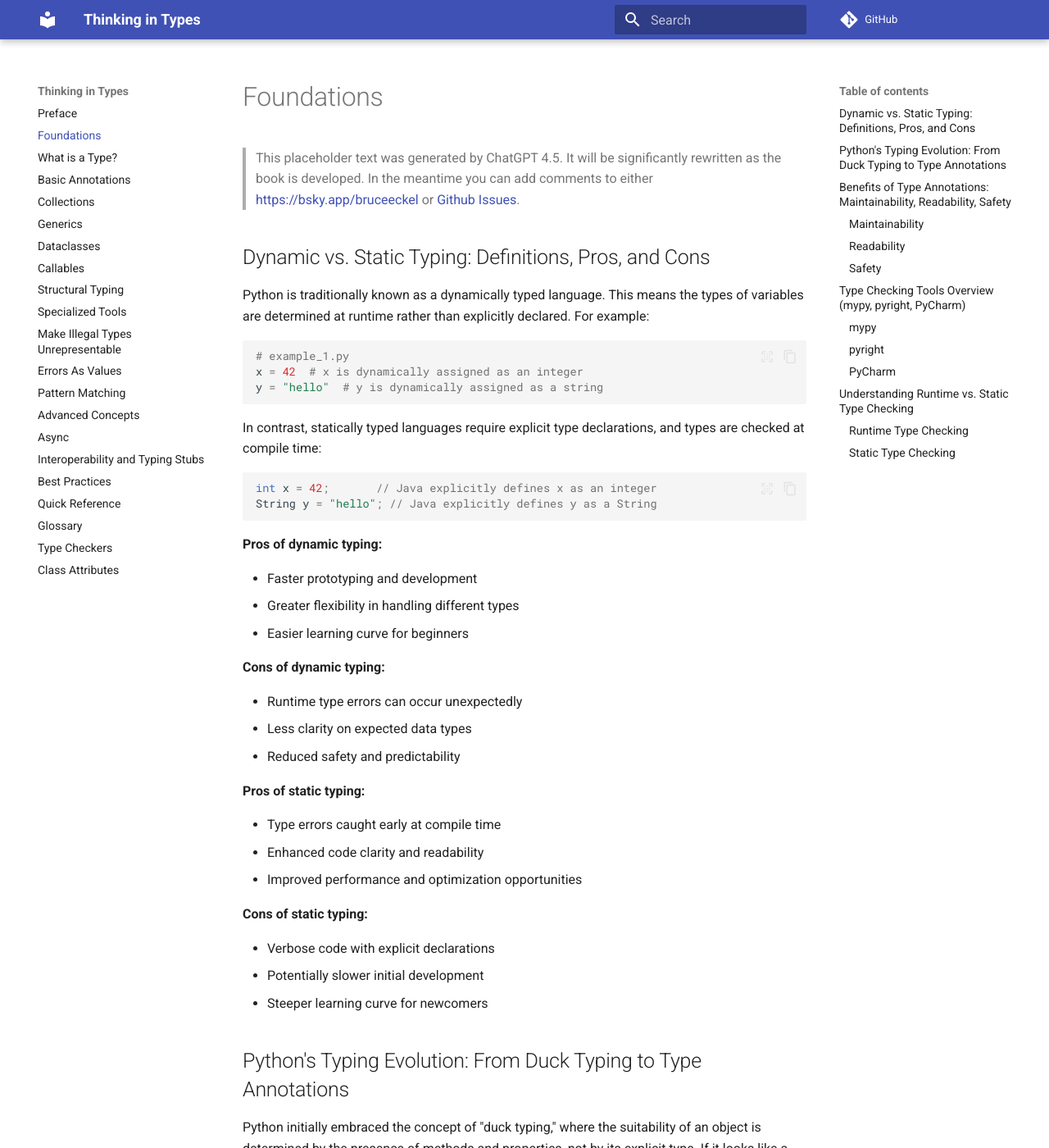
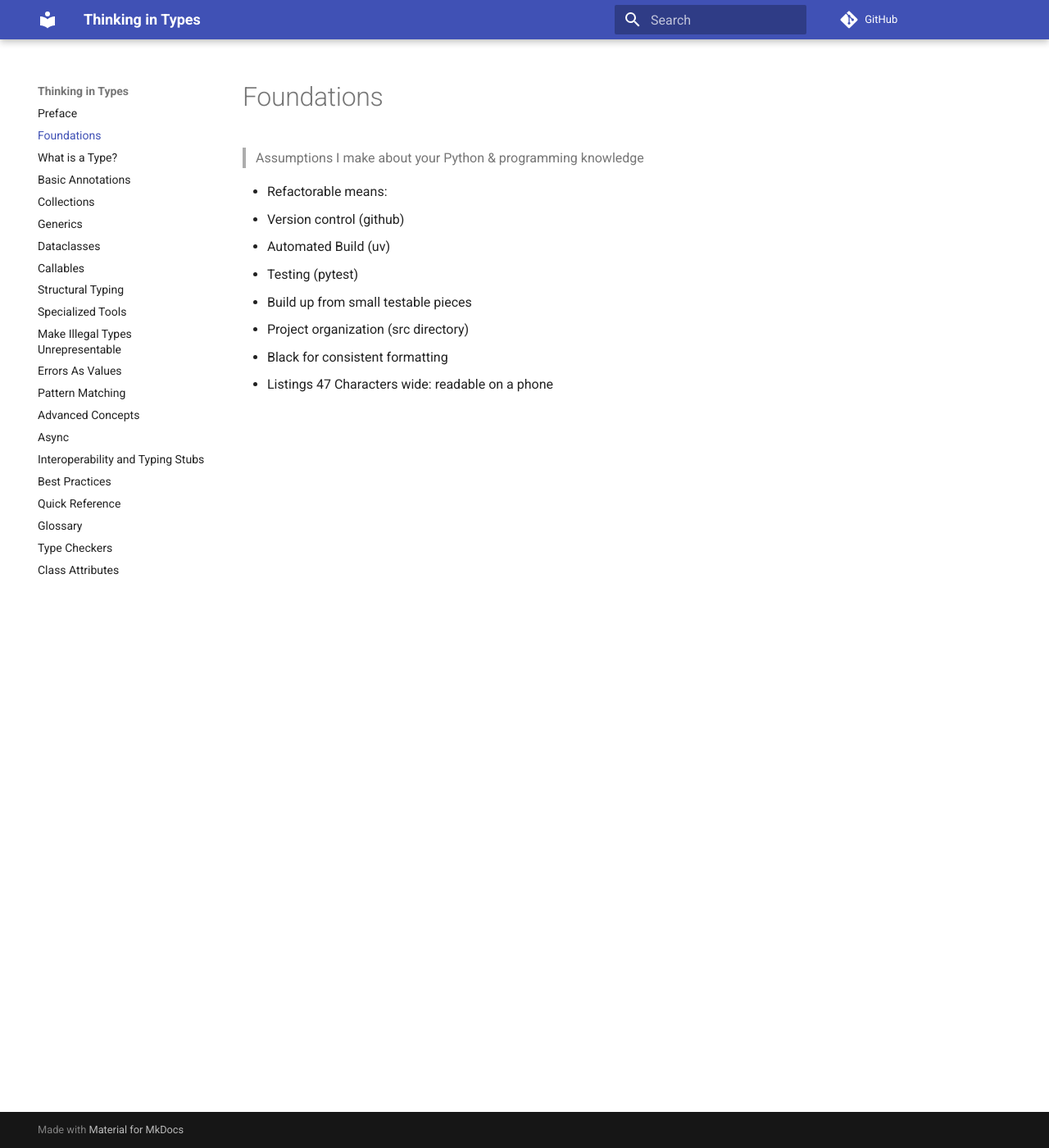
Before and after one commit to ThinkingInTypes/ThinkingInTypes.github.io, an MkDocs documentation site: the page built from Chapters/02_Foundations.md, in a window 1280 px wide and 1400 px high. Shown: the whole window at 82% size. Built offline with MkDocs 1.6.1 and Material for MkDocs 9.7.7, drawn with Linux system fonts in a browser that asks for light colours; comment, search, counter and statistics services are not loaded; some of the changed text lies outside the part shown.

Commit message:
Update 02_Foundations.md

````diff
--- a/Chapters/02_Foundations.md
+++ b/Chapters/02_Foundations.md
@@ -1,159 +1,12 @@
 # Foundations
 
-> This placeholder text was generated by ChatGPT 4.5.
-> It will be significantly rewritten as the book is developed.
-> In the meantime you can add comments to either <https://bsky.app/bruceeckel> or [Github Issues](https://github.com/ThinkingInTypes/ThinkingInTypes.github.io/issues).
+> Assumptions I make about your Python & programming knowledge
 
-## Dynamic vs. Static Typing: Definitions, Pros, and Cons
-
-Python is traditionally known as a dynamically typed language.
-This means the types of variables are determined at runtime rather than explicitly declared.
-For example:
-
-```python
-# example_1.py
-x = 42  # x is dynamically assigned as an integer
-y = "hello"  # y is dynamically assigned as a string
-```
-
-In contrast, statically typed languages require explicit type declarations, and types are checked at compile time:
-
-```java
-int x = 42;       // Java explicitly defines x as an integer
-String y = "hello"; // Java explicitly defines y as a String
-```
-
-**Pros of dynamic typing:**
-
-- Faster prototyping and development
-- Greater flexibility in handling different types
-- Easier learning curve for beginners
-
-**Cons of dynamic typing:**
-
-- Runtime type errors can occur unexpectedly
-- Less clarity on expected data types
-- Reduced safety and predictability
-
-**Pros of static typing:**
-
-- Type errors caught early at compile time
-- Enhanced code clarity and readability
-- Improved performance and optimization opportunities
-
-**Cons of static typing:**
-
-- Verbose code with explicit declarations
-- Potentially slower initial development
-- Steeper learning curve for newcomers
-
-## Python's Typing Evolution: From Duck Typing to Type Annotations
-
-Python initially embraced the concept of "duck typing," where the suitability of an object is determined by the presence of methods and properties, not by its explicit type.
-If it looks like a duck and quacks like a duck, it's treated as a duck:
-
-```python
-# example_2.py
-class Duck:
-    def quack(self):
-        print("Quack!")
-
-
-def make_it_quack(bird):
-    bird.quack()
-
-
-make_it_quack(Duck())  # works fine
-```
-
-However, as Python projects grew in scale and complexity, the need for type safety and clearer documentation became apparent.
-Python 3.5 introduced **type annotations**, allowing developers to optionally specify expected types:
-
-```python
-# example_3.py
-def greet(name: str) -> str:
-    return f"Hello, {name}!"
-```
-
-This evolution combines the best of both worlds—maintaining Python's flexibility while adding optional type safety.
-
-## Benefits of Type Annotations: Maintainability, Readability, Safety
-
-### Maintainability
-
-- Clearly defined types make code easier to refactor and maintain over time.
-- Reduces uncertainty about the intended use of variables and functions.
-
-### Readability
-
-- Type annotations serve as inline documentation.
-- Quickly communicates developer intentions to other team members.
-
-### Safety
-
-- Catch errors early, before the program runs.
-- Reduces runtime exceptions due to unexpected types.
-
-## Type Checking Tools Overview (`mypy`, `pyright`, PyCharm)
-
-Python’s ecosystem provides robust tools to leverage type annotations:
-
-### mypy
-
-- One of the earliest static type checkers for Python.
-- Highly configurable and widely adopted.
-
-```bash
-pip install mypy
-mypy your_script.py
-```
-
-### pyright
-
-- Developed by Microsoft, emphasizing performance and ease of use.
-- Built into VSCode, offering real-time feedback.
-
-```bash
-npm install -g pyright
-pyright your_script.py
-```
-
-### PyCharm
-
-- Integrated IDE support for type checking.
-- Provides immediate visual feedback as you write code.
-
-These tools allow developers to incrementally adopt static typing, improving code reliability without sacrificing Python's dynamic roots.
-
-## Understanding Runtime vs. Static Type Checking
-
-### Runtime Type Checking
-
-- Types are validated as the program executes.
-- Errors surface only when problematic code is executed.
-
-```python
-# example_4.py
-def add(a, b):
-    return a + b
-
-
-add(1, "2")  # raises runtime TypeError
-```
-
-### Static Type Checking
-
-- Performed before the code runs, typically during development or as part of CI/CD pipelines.
-- Prevents many type-related errors by analyzing code structure.
-
-```python
-# example_5.py
-# mypy detects this error before running
-def add(a: int, b: int) -> int:
-    return a + b
-
-
-add(1, "2")  # Static type checker flags this
-```
-
-By combining runtime flexibility with static checking, Python provides a balanced approach that empowers developers to write safe, readable, and maintainable code.
+- Refactorable means:
+  - Version control (github)
+  - Automated Build (uv)
+  - Testing (pytest)
+- Build up from small testable pieces
+- Project organization (src directory)
+- Black for consistent formatting
+- Listings 47 Characters wide: readable on a phone
````
